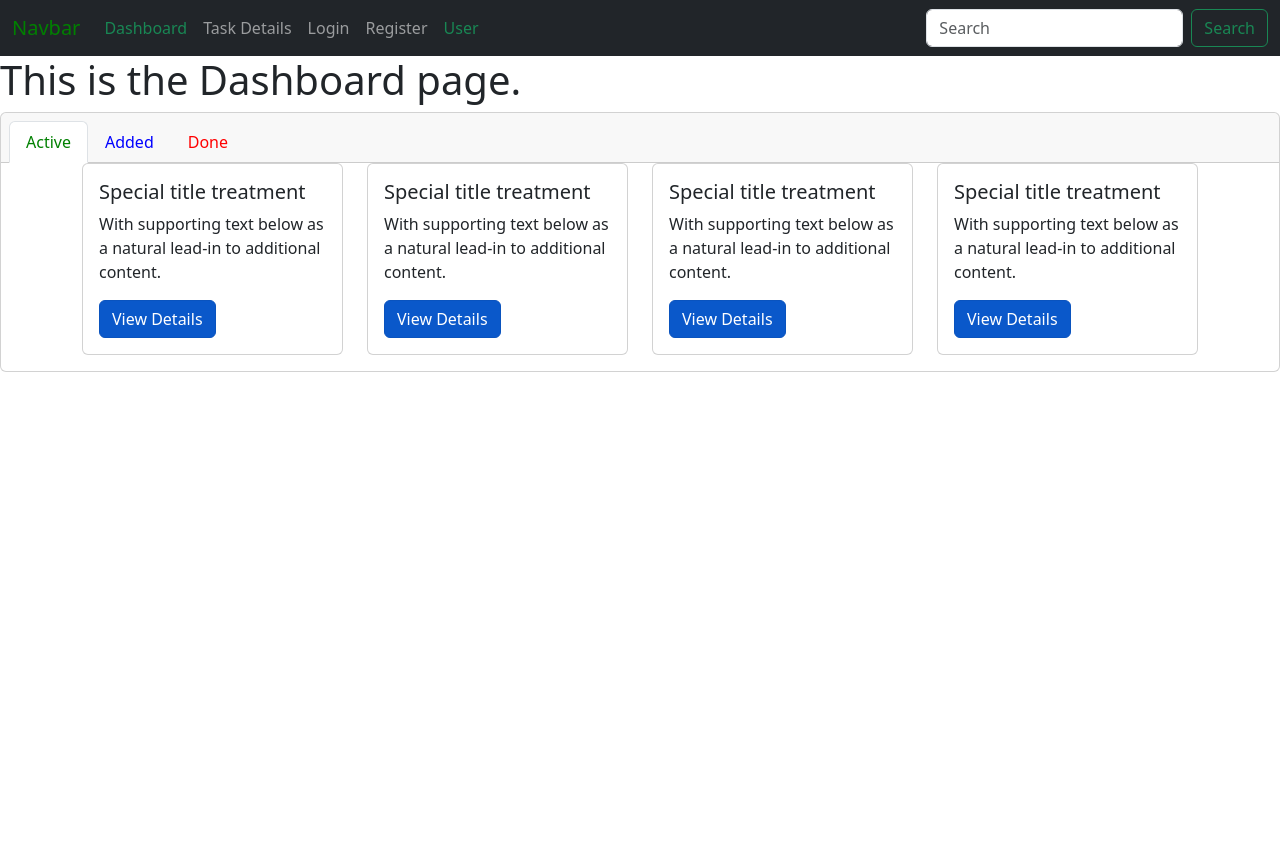
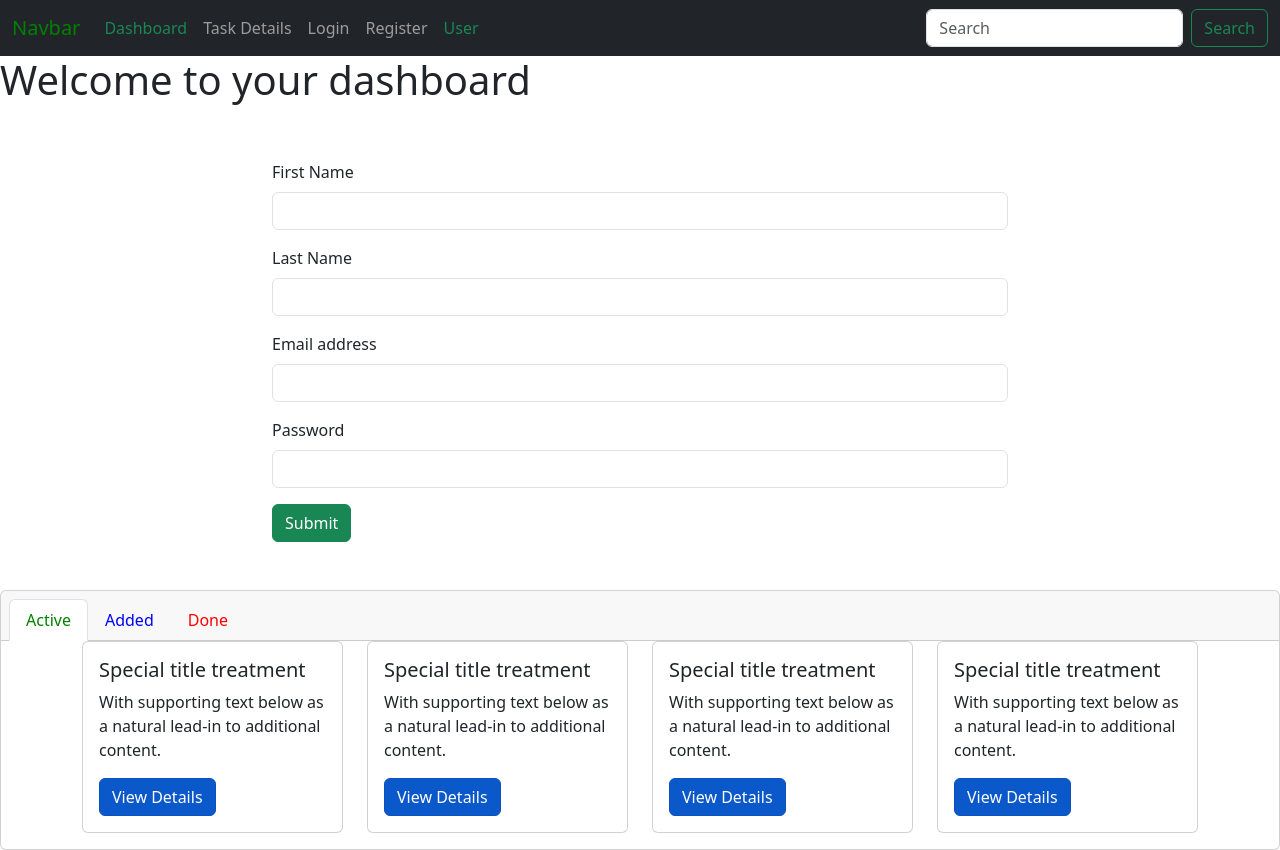
Before and after one commit to OmarAyman85/FocusFLow, a React (Create React App) app in the folder client/: page /Dashboard/Active in a window 1280 px wide. Before the commit the page ends 800 px from the top, so only its background shows below. Built offline with nearby package versions, Linux system fonts and the light colour scheme.

Commit message:
More Dashboard and Error Screen for Invalid URLs

```diff
--- a/client/src/App.jsx
+++ b/client/src/App.jsx
@@ -13,6 +13,8 @@ import DoneDashboard from "./Screens/Dashboard/DoneDashboard";
 import TaskDetails from "./Screens/TaskDetails";
 import RootLayout from "./Layouts/RootLayout";
 import HomePage from "./Screens/HomePage";
+import DashboardLayout from "./Layouts/DashboardLayout";
+import ErrorScreen from "./Screens/Error";
 
 const router = createBrowserRouter(
   createRoutesFromElements(
@@ -20,10 +22,15 @@ const router = createBrowserRouter(
       <Route index element={<HomePage />} />
       <Route path="Login" element={<Login />} />
       <Route path="Register" element={<Register />} />
-      <Route path="Dashboard/Active" element={<ActiveDashboard />} />
-      <Route path="Dashboard/Added" element={<AddedDashboard />} />
-      <Route path="Dashboard/Done" element={<DoneDashboard />} />
+      <Route path="Dashboard/" element={<DashboardLayout />}>
+        <Route index element={<ErrorScreen />} />
+        <Route path="Active" element={<AddedDashboard />} />
+        <Route path="Added" element={<AddedDashboard />} />
+        <Route path="Done" element={<DoneDashboard />} />
+        <Route path="*" element={<ErrorScreen />} />
+      </Route>
       <Route path="Task/:id" element={<TaskDetails />} />
+      <Route path="*" element={<ErrorScreen />} />
     </Route>
   )
 );
--- /dev/null
+++ b/client/src/Components/AddTask.jsx
@@ -0,0 +1,161 @@
+import React, { useState } from "react";
+import Joi from "joi-browser";
+
+const AddTask = () => {
+  const [firstName, setFirstName] = useState("");
+  const [lastName, setLastName] = useState("");
+  const [email, setEmail] = useState("");
+  const [password, setPassword] = useState("");
+  const [errors, setErrors] = useState({});
+
+  const schema = {
+    firstName: Joi.string().required().label("First Name"),
+    lastName: Joi.string().required().label("Last Name"),
+    email: Joi.string().required().email().label("Email"),
+    password: Joi.string().required().label("Password"),
+  };
+
+  const validate = () => {
+    const errors = {};
+    const result = Joi.validate(
+      { firstName, lastName, email, password },
+      schema,
+      {
+        abortEarly: false,
+      }
+    );
+    if (result.error) {
+      result.error.details.forEach((detail) => {
+        if (!errors[detail.path[0]]) {
+          errors[detail.path[0]] = [];
+        }
+        errors[detail.path[0]].push(detail.message);
+      });
+    }
+    return errors;
+  };
+
+  const handleSubmit = (e) => {
+    e.preventDefault(); // prevent page refresh
+
+    const errors = validate();
+    if (Object.keys(errors).length > 0) {
+      setErrors(errors);
+      return;
+    }
+
+    console.log("Verified");
+  };
+
+  const handleChange = (e) => {
+    const { name, value } = e.currentTarget;
+    switch (name) {
+      case "firstName":
+        setFirstName(value);
+        break;
+      case "lastName":
+        setLastName(value);
+        break;
+      case "email":
+        setEmail(value);
+        break;
+      case "password":
+        setPassword(value);
+        break;
+      default:
+        break;
+    }
+  };
+
+  return (
+    <>
+      <div className="container">
+        <div className="row justify-content-md-center">
+          <div className="col-8">
+            <form onSubmit={handleSubmit} noValidate>
+              {/*---------------------------------------------------------------------------------------------*/}
+              <div class="mb-3 mt-5">
+                <label htmlFor="firstName" class="form-label">
+                  First Name
+                </label>
+                <input
+                  name="firstName"
+                  value={firstName}
+                  onChange={handleChange}
+                  type="text"
+                  className="form-control"
+                  id="firstName"
+                />
+                {errors.firstName && (
+                  <div className="text-danger">{errors.firstName}</div>
+                )}
+              </div>
+              {/*---------------------------------------------------------------------------------------------*/}
+              <div class="mb-3">
+                <label htmlFor="lastName" class="form-label">
+                  Last Name
+                </label>
+                <input
+                  name="lastName"
+                  value={lastName}
+                  onChange={handleChange}
+                  type="text"
+                  className="form-control"
+                  id="lastName"
+                />
+                {errors.lastName && (
+                  <div className="text-danger">{errors.lastName}</div>
+                )}
+              </div>
+              {/*---------------------------------------------------------------------------------------------*/}
+              <div class="mb-3">
+                <label htmlFor="email" class="form-label">
+                  Email address
+                </label>
+                <input
+                  name="email"
+                  value={email}
+                  onChange={handleChange}
+                  type="email"
+                  className="form-control"
+                  id="email"
+                  //aria-describedby="emailHelp"
+                />
+                {errors.email && (
+                  <div className="text-danger">{errors.email[0]}</div>
+                )}
+                {/* <div id="emailHelp" class="form-text">
+                   We'll never share your email with anyone else.
+                 </div> */}
+              </div>
+              {/*---------------------------------------------------------------------------------------------*/}
+              <div className="mb-3">
+                <label htmlFor="password" class="form-label">
+                  Password
+                </label>
+                <input
+                  name="password"
+                  value={password}
+                  onChange={handleChange}
+                  type="password"
+                  className="form-control"
+                  id="password"
+                />
+                {errors.password && (
+                  <div className="text-danger">{errors.password}</div>
+                )}
+              </div>
+              {/*---------------------------------------------------------------------------------------------*/}
+              <button type="submit" class="btn btn-success">
+                Submit
+              </button>
+            </form>
+            <div className="mb-5"></div>
+          </div>
+        </div>
+      </div>
+    </>
+  );
+};
+
+export default AddTask;
--- /dev/null
+++ b/client/src/Layouts/DashboardLayout.jsx
@@ -0,0 +1,15 @@
+import AddTask from "../Components/AddTask";
+import NavBar from "../Components/Navbar";
+import { Outlet } from "react-router-dom";
+
+function DashboardLayout() {
+  return (
+    <>
+      <h1>Welcome to your dashboard</h1>
+      <AddTask />
+      <Outlet />
+    </>
+  );
+}
+
+export default DashboardLayout;
--- a/client/src/Screens/Dashboard/ActiveDashboard.jsx
+++ b/client/src/Screens/Dashboard/ActiveDashboard.jsx
@@ -1,11 +1,11 @@
 import React from "react";
 import TaskCard from "../../Components/TaskCard";
 import { NavLink } from "react-router-dom";
+import AddTask from "../../Components/AddTask";
 
 const ActiveDashboard = () => {
   return (
     <>
-      <h1>This is the Dashboard page.</h1>
       <div className="card text-center">
         <div className="card-header">
           <ul className="nav nav-tabs card-header-tabs">
@@ -41,6 +41,7 @@ const ActiveDashboard = () => {
         {/*------------------------------------------------------------------------------*/}
         <div class="container text-center">
           <div class="row">
+            <AddTask />
             <TaskCard />
             <TaskCard />
             <TaskCard />
--- a/client/src/Screens/Dashboard/AddedDashboard.jsx
+++ b/client/src/Screens/Dashboard/AddedDashboard.jsx
@@ -5,7 +5,6 @@ import { NavLink } from "react-router-dom";
 const AddedDashboard = () => {
   return (
     <>
-      <h1>This is the Dashboard page.</h1>
       <div className="card text-center">
         <div className="card-header">
           <ul className="nav nav-tabs card-header-tabs">
--- a/client/src/Screens/Dashboard/DoneDashboard.jsx
+++ b/client/src/Screens/Dashboard/DoneDashboard.jsx
@@ -5,7 +5,6 @@ import { NavLink } from "react-router-dom";
 const DoneDashboard = () => {
   return (
     <>
-      <h1>This is the Dashboard page.</h1>
       <div className="card text-center">
         <div className="card-header">
           <ul className="nav nav-tabs card-header-tabs">
--- /dev/null
+++ b/client/src/Screens/Error.jsx
@@ -0,0 +1,13 @@
+import React from "react";
+
+const ErrorScreen = () => {
+  return (
+    <>
+      <div class="alert alert-danger" role="alert">
+        This Page is not found !!!
+      </div>
+    </>
+  );
+};
+
+export default ErrorScreen;
```
